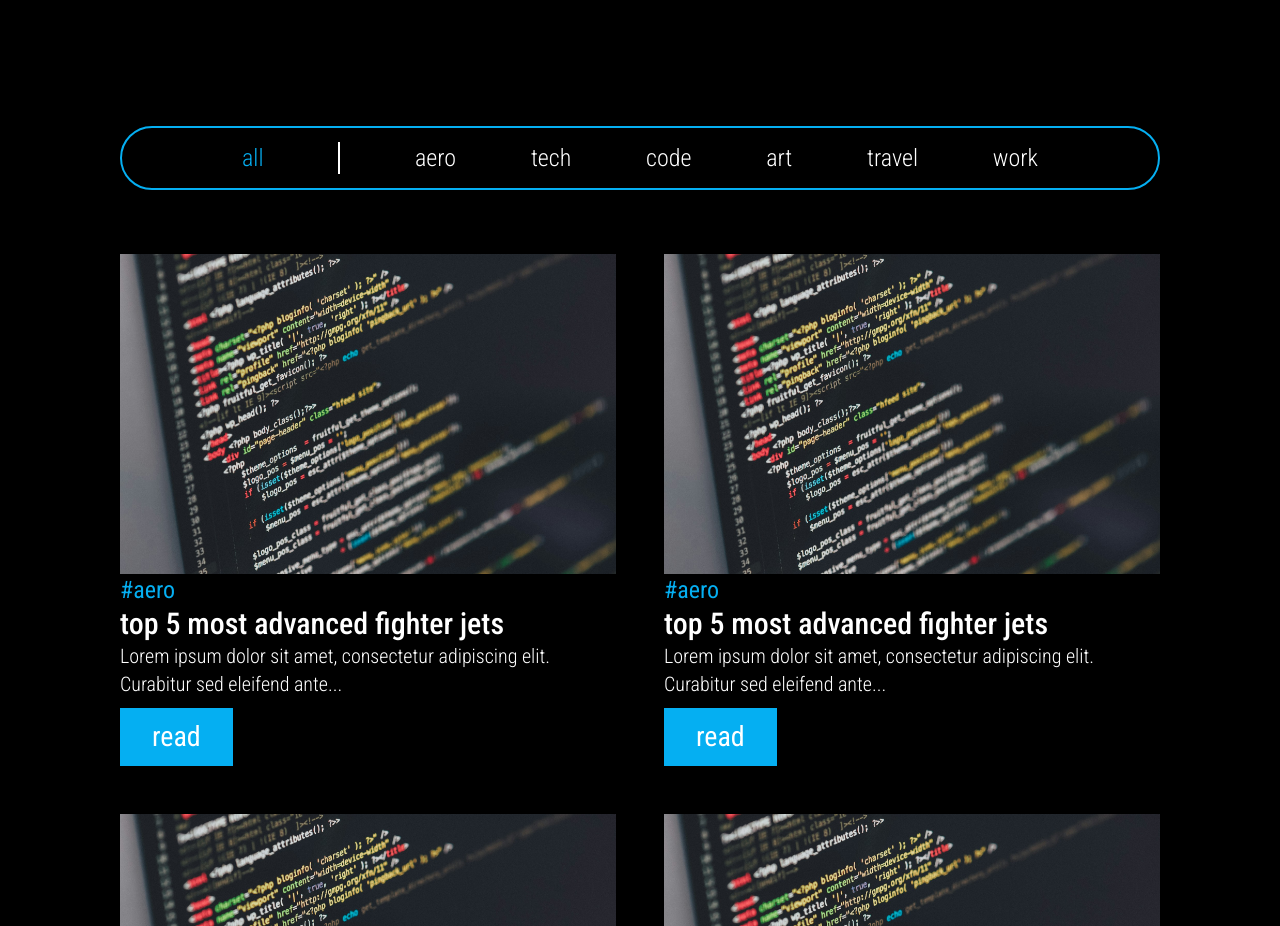
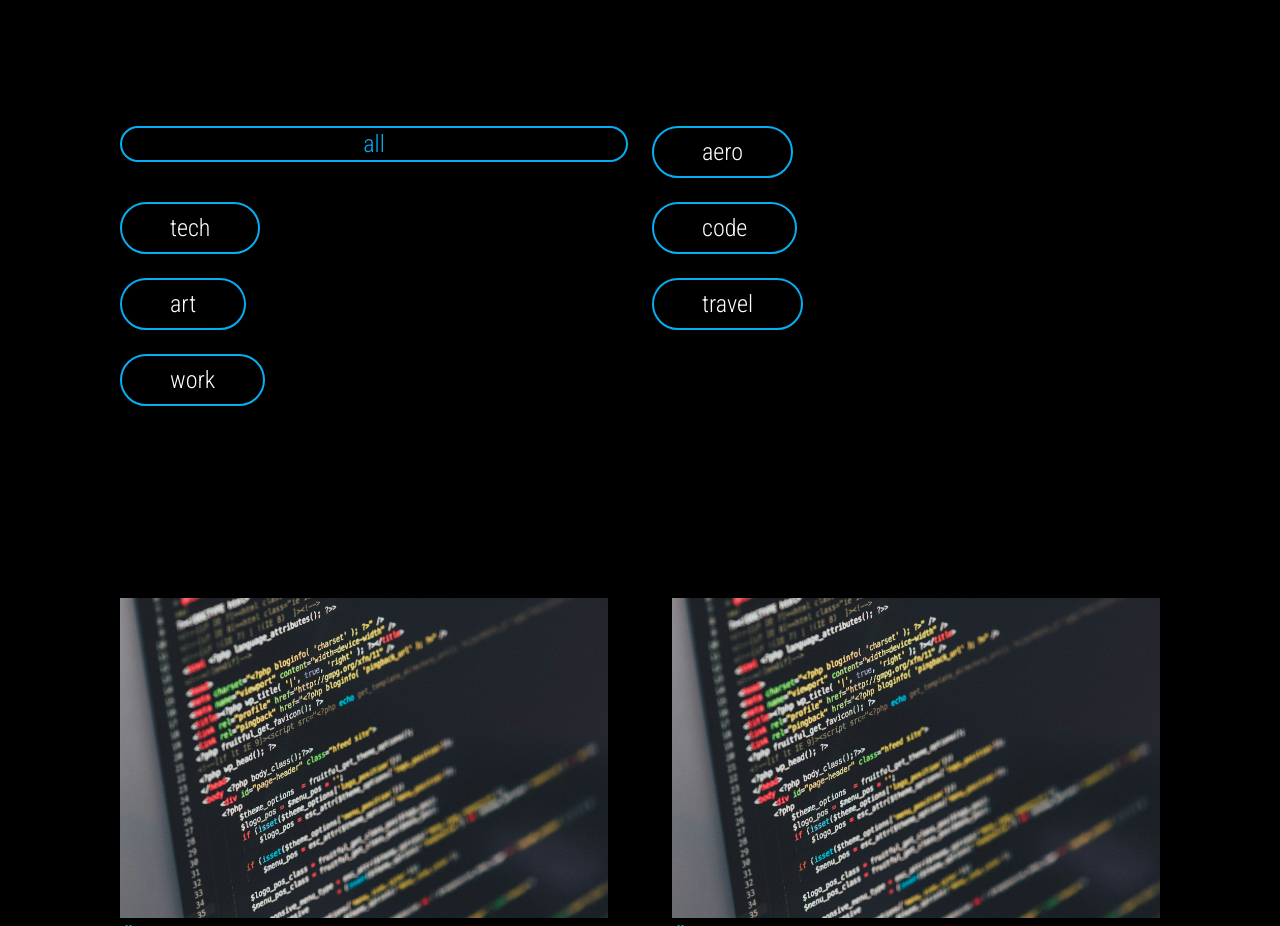
Before and after one commit to emredaglier/emredaglier.github.io, a website: page public/blog/index.html in a window 1280 px wide. Shown: the part 1740-2666 px from the top of the page. Drawn offline with Linux system fonts and the light colour scheme.

Commit message:
todo on menu

```diff
--- a/public/blog/index.html
+++ b/public/blog/index.html
@@ -86,7 +86,7 @@
       </div>
     </div>
   </div>
-  <div class="flex flex-col space-y-12 w-full lg:pl-[120px] lg:pr-[120px] md:pl-[60px] md:pr-[60px] pl-[30px] pr-[30px] md:mt-32 lg:mt-48 md:mb-32 lg:mb-48">
+  <div class="flex flex-col space-y-12 w-full lg:pl-[120px] lg:pr-[120px] md:pl-[60px] md:pr-[60px] pl-[30px] pr-[30px] md:mt-32 lg:mt-48 mb-16 md:mb-32 lg:mb-48">
     <div class="flex text-white font-[roboto-medium] text-4xl justify-center">
       <p>my top 3 articles</p>
     </div>
@@ -142,22 +142,22 @@
     </div>
 
   </div>
-  <div class="flex w-full lg:pl-[120px] lg:pr-[120px] md:pl-[60px] md:pr-[60px] pl-[30px] pr-[30px] md:mb-32 lg:mb-16">
-    <ul class="flex flex-row justify-between items-center w-full h-[64px] border-2 border-[#05AFF2] rounded-full text-2xl font-[roboto-light] lg:pl-[120px] lg:pr-[120px] md:pl-[60px] md:pr-[60px] pl-[30px] pr-[30px]">
-      <li><a class="menuJS cursor-pointer text-[#05AFF2]">all</a></li>
-      <span class="flex w-[2px] h-[32px] bg-white"></span>
-      <li><button class="menuJS cursor-pointer text-white">aero</button></li>
-      <li><button class="menuJS cursor-pointer text-white">tech</button></li>
-      <li><button class="menuJS cursor-pointer text-white">code</button></li>
-      <li><button class="menuJS cursor-pointer text-white">art</button></li>
-      <li><button class="menuJS cursor-pointer text-white">travel</button></li>
-      <li><button class="menuJS cursor-pointer text-white">work</button></li>
+  <div class="flex w-full lg:pl-[120px] lg:pr-[120px] md:pl-[60px] md:pr-[60px] pl-[30px] pr-[30px] mb-16 md:mb-32 lg:mb-48">
+    <ul class="grid 2xl:grid-flow-col grid-flow-row grid-rows-2 grid-cols-2 gap-6 w-full text-2xl font-[roboto-light] ">
+      <li class=""><button class="menuJS cursor-pointer text-[#05AFF2] 2xl:w-auto w-full 2xl:pl-12 2xl:pr-12 2xl:pt-2 2xl:pb-2 border-2 border-[#05AFF2] rounded-full">all</button></li>
+      <li><button class="menuJS cursor-pointer text-white pl-12 pr-12 pt-2 pb-2 border-2 border-[#05AFF2] rounded-full">aero</button></li>
+      <li><button class="menuJS cursor-pointer text-white pl-12 pr-12 pt-2 pb-2 border-2 border-[#05AFF2] rounded-full">tech</button></li>
+      <li><button class="menuJS cursor-pointer text-white pl-12 pr-12 pt-2 pb-2 border-2 border-[#05AFF2] rounded-full">code</button></li>
+      <li><button class="menuJS cursor-pointer text-white pl-12 pr-12 pt-2 pb-2 border-2 border-[#05AFF2] rounded-full">art</button></li>
+      <li><button class="menuJS cursor-pointer text-white pl-12 pr-12 pt-2 pb-2 border-2 border-[#05AFF2] rounded-full">travel</button></li>
+      <li><button class="menuJS cursor-pointer text-white pl-12 pr-12 pt-2 pb-2 border-2 border-[#05AFF2] rounded-full">work</button></li>
     </ul>
+
   </div>
 
-  <div class="divJS flex flex-col w-full lg:pl-[120px] lg:pr-[120px] md:pl-[60px] md:pr-[60px] pl-[30px] pr-[30px]">
-    <div class="grid 2xl:grid-cols-3 lg:grid-cols-2 gap-12">
-      <div class="flex flex-col justify-between h-[512px]">
+  <div class="divJS flex flex-col w-full lg:pl-[120px] lg:pr-[120px] md:pl-[60px] md:pr-[60px] pl-[30px] pr-[30px] mb-32 lg:mb-48">
+    <div class="grid 2xl:grid-cols-3 lg:grid-cols-2 gap-16 space-y-12 md:space-y-0">
+      <div class="flex flex-col justify-between h-[574px]">
         <div class="flex flex-col w-full">
           <a href=""><img src="./img/blog-1.jpg" alt="" class="object-cover w-full h-[320px]"></a>
           <div class="flex flex-col">
@@ -171,7 +171,7 @@
 
         <div class="flex"><a href=""><button class="btn btn-primary">read</button></a></div>
       </div>
-      <div class="flex flex-col justify-between h-[512px]">
+      <div class="flex flex-col justify-between h-[574px]">
         <div class="flex flex-col w-full">
           <a href=""><img src="./img/blog-1.jpg" alt="" class="object-cover w-full h-[320px]"></a>
           <div class="flex flex-col">
@@ -185,7 +185,7 @@
 
         <div class="flex"><a href=""><button class="btn btn-primary">read</button></a></div>
       </div>
-      <div class="flex flex-col justify-between h-[512px]">
+      <div class="flex flex-col justify-between h-[574px]">
         <div class="flex flex-col w-full">
           <a href=""><img src="./img/blog-1.jpg" alt="" class="object-cover w-full h-[320px]"></a>
           <div class="flex flex-col">
@@ -199,7 +199,7 @@
 
         <div class="flex"><a href=""><button class="btn btn-primary">read</button></a></div>
       </div>
-      <div class="flex flex-col justify-between h-[512px]">
+      <div class="flex flex-col justify-between h-[574px]">
         <div class="flex flex-col w-full">
           <a href=""><img src="./img/blog-1.jpg" alt="" class="object-cover w-full h-[320px]"></a>
           <div class="flex flex-col">
@@ -213,7 +213,7 @@
 
         <div class="flex"><a href=""><button class="btn btn-primary">read</button></a></div>
       </div>
-      <div class="flex flex-col justify-between h-[512px]">
+      <div class="flex flex-col justify-between h-[574px]">
         <div class="flex flex-col w-full">
           <a href=""><img src="./img/blog-1.jpg" alt="" class="object-cover w-full h-[320px]"></a>
           <div class="flex flex-col">
@@ -227,7 +227,7 @@
 
         <div class="flex"><a href=""><button class="btn btn-primary">read</button></a></div>
       </div>
-      <div class="flex flex-col justify-between h-[512px]">
+      <div class="flex flex-col justify-between h-[574px]">
         <div class="flex flex-col w-full">
           <a href=""><img src="./img/blog-1.jpg" alt="" class="object-cover w-full h-[320px]"></a>
           <div class="flex flex-col">
```
Also changed, not shown: public/output.css.
